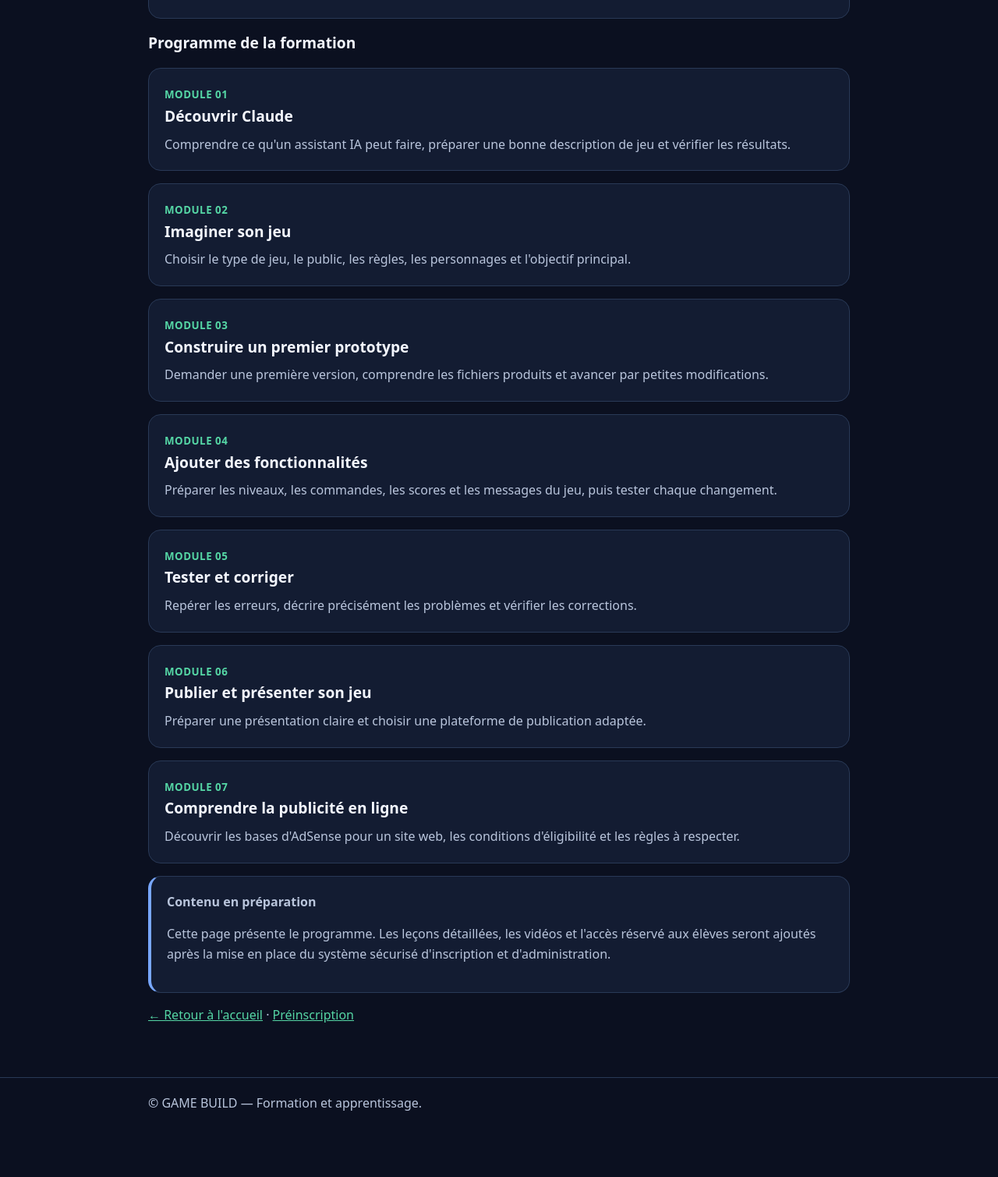
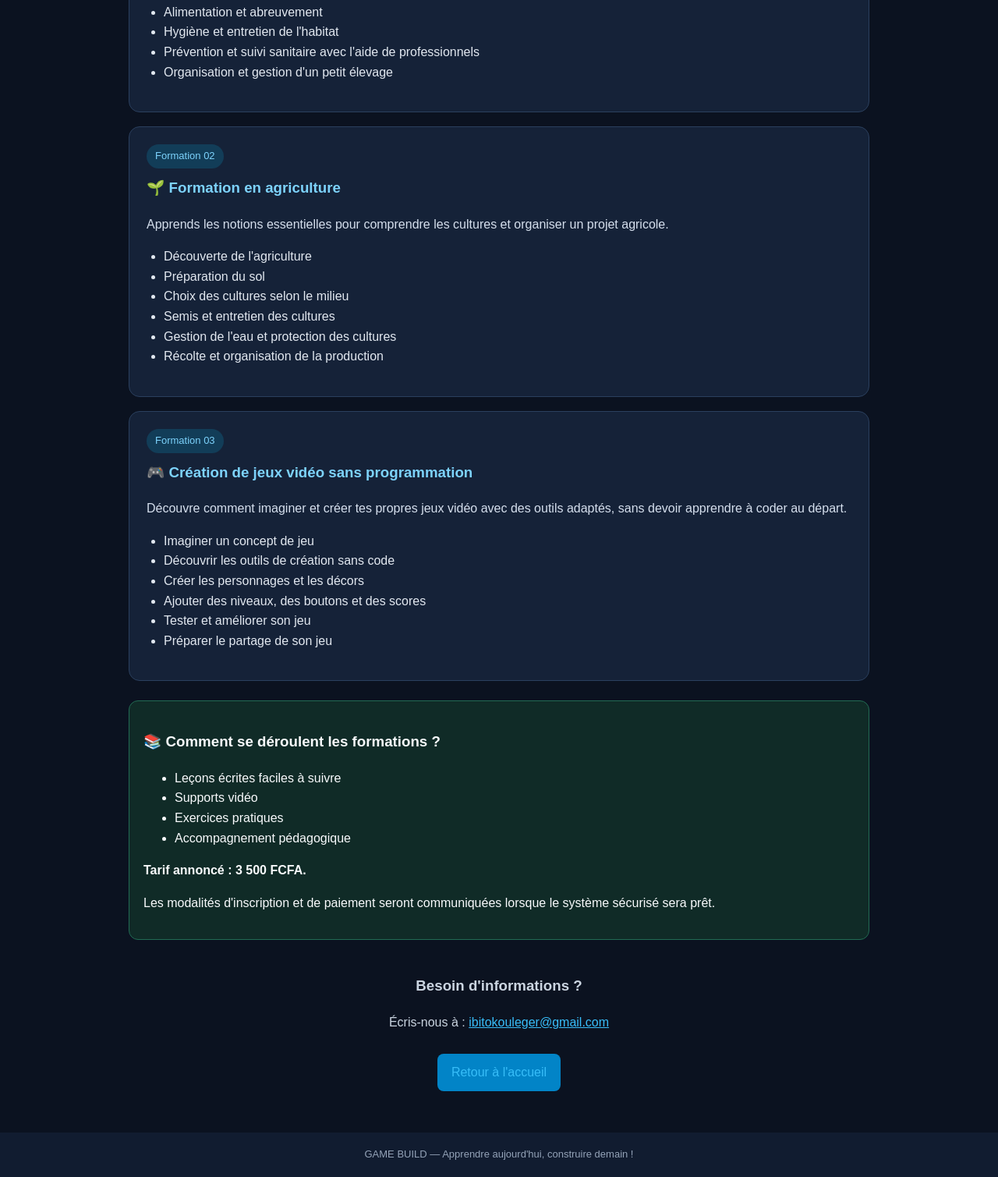
Before and after one commit to ibitokouleger-blip/game-build, a plain HTML site: page GAME_BUILD_formations.html in a window 1280 px wide. Shown: the part 528-2037 px from the top of the page at 78% size. Before the commit the page ends 1976 px from the top, so only its background shows below. Drawn offline with Linux system fonts and the light colour scheme.

Commit message:
Update GAME_BUILD_formations.html

```diff
--- a/GAME_BUILD_formations.html
+++ b/GAME_BUILD_formations.html
@@ -1,43 +1,174 @@
-<!doctype html>
+
+<!DOCTYPE html>
 <html lang="fr">
 <head>
-<meta charset="utf-8"><meta name="viewport" content="width=device-width, initial-scale=1">
-<title>Formation — GAME BUILD</title>
-<style>
-:root{--bg:#0b1020;--panel:#131c32;--ink:#f4f7ff;--muted:#b9c5dc;--accent:#55d6a5;--line:#293956}
-*{box-sizing:border-box}body{margin:0;background:var(--bg);color:var(--ink);font:16px/1.6 system-ui,Arial,sans-serif}
-header{padding:26px 20px;background:linear-gradient(120deg,#142e3c,#182344);border-bottom:1px solid var(--line)}
-.wrap{width:min(100% - 32px,900px);margin:auto}.brand{font-weight:900;letter-spacing:1.5px}.brand span{color:var(--accent)}
-h1{font-size:clamp(2rem,6vw,3rem);line-height:1.1;margin:24px 0 10px}h2{margin:0 0 8px;font-size:1.2rem}
-p{color:var(--muted)}main{padding:28px 0 50px}
-.intro,.module,.notice{background:var(--panel);border:1px solid var(--line);border-radius:16px;padding:20px;margin:16px 0}
-.price{display:inline-block;background:#1d493e;color:#aaf4d7;padding:5px 11px;border-radius:30px;font-weight:800}
-.module small{color:var(--accent);font-weight:800;letter-spacing:.5px}
-.module p{margin:7px 0 0}.notice{border-left:4px solid #78a7ff;color:var(--muted)}
-a{color:var(--accent)}footer{border-top:1px solid var(--line);padding:20px 0;color:var(--muted)}
-</style></head>
+  <meta charset="UTF-8">
+  <meta name="viewport" content="width=device-width, initial-scale=1.0">
+  <title>Formations - GAME BUILD</title>
+  <style>
+    * { box-sizing: border-box; }
+    body {
+      margin: 0;
+      font-family: Arial, sans-serif;
+      background: #0b1220;
+      color: #f8fafc;
+      line-height: 1.6;
+    }
+    header {
+      background: #111c30;
+      padding: 22px 16px;
+      text-align: center;
+      border-bottom: 2px solid #263a59;
+    }
+    header h1 { color: #38bdf8; margin: 0; }
+    nav { margin-top: 12px; }
+    nav a {
+      color: #fff;
+      text-decoration: none;
+      margin: 0 9px;
+      font-size: 14px;
+    }
+    .container {
+      width: 92%;
+      max-width: 950px;
+      margin: 28px auto;
+    }
+    .intro { text-align: center; margin-bottom: 30px; }
+    .intro h2 { color: #38bdf8; font-size: 27px; }
+    .course {
+      background: #152238;
+      border: 1px solid #2b405e;
+      border-radius: 14px;
+      padding: 22px;
+      margin: 18px 0;
+    }
+    .course h3 { color: #7dd3fc; margin-top: 0; }
+    .course p { color: #d5dfed; }
+    .course ul { padding-left: 22px; color: #e2e8f0; }
+    .tag {
+      display: inline-block;
+      background: #123d58;
+      color: #7dd3fc;
+      padding: 5px 11px;
+      border-radius: 20px;
+      font-size: 13px;
+      margin-bottom: 10px;
+    }
+    .info {
+      background: #102b27;
+      border: 1px solid #226b54;
+      padding: 18px;
+      border-radius: 12px;
+      margin-top: 25px;
+    }
+    .contact {
+      text-align: center;
+      padding: 25px 12px;
+      color: #cbd5e1;
+    }
+    .contact a { color: #38bdf8; }
+    .back {
+      display: inline-block;
+      background: #0284c7;
+      color: white;
+      padding: 11px 18px;
+      border-radius: 8px;
+      text-decoration: none;
+      margin-top: 12px;
+    }
+    footer {
+      text-align: center;
+      padding: 18px;
+      background: #111c30;
+      color: #94a3b8;
+      font-size: 13px;
+    }
+  </style>
+</head>
 <body>
-<header><div class="wrap">
-<div class="brand">GAME <span>BUILD</span></div>
-<h1>Apprends à créer des jeux vidéo avec l'IA</h1>
-<p>Une formation progressive pour imaginer, construire et tester un premier jeu vidéo en utilisant Claude comme assistant.</p>
-<span class="price">Formation : 3 500 FCFA</span>
-</div></header>
-<main class="wrap">
-<section class="intro">
-<h2>Bienvenue dans la formation</h2>
-<p>Tu vas apprendre à décrire ton idée à Claude, organiser ton projet, tester le résultat et améliorer ton jeu étape par étape. Aucun cours ne promet un revenu automatique : la création et la monétisation demandent du travail, des tests et le respect des règles des plateformes.</p>
-</section>
-<h2>Programme de la formation</h2>
-<section class="module"><small>MODULE 01</small><h2>Découvrir Claude</h2><p>Comprendre ce qu'un assistant IA peut faire, préparer une bonne description de jeu et vérifier les résultats.</p></section>
-<section class="module"><small>MODULE 02</small><h2>Imaginer son jeu</h2><p>Choisir le type de jeu, le public, les règles, les personnages et l'objectif principal.</p></section>
-<section class="module"><small>MODULE 03</small><h2>Construire un premier prototype</h2><p>Demander une première version, comprendre les fichiers produits et avancer par petites modifications.</p></section>
-<section class="module"><small>MODULE 04</small><h2>Ajouter des fonctionnalités</h2><p>Préparer les niveaux, les commandes, les scores et les messages du jeu, puis tester chaque changement.</p></section>
-<section class="module"><small>MODULE 05</small><h2>Tester et corriger</h2><p>Repérer les erreurs, décrire précisément les problèmes et vérifier les corrections.</p></section>
-<section class="module"><small>MODULE 06</small><h2>Publier et présenter son jeu</h2><p>Préparer une présentation claire et choisir une plateforme de publication adaptée.</p></section>
-<section class="module"><small>MODULE 07</small><h2>Comprendre la publicité en ligne</h2><p>Découvrir les bases d'AdSense pour un site web, les conditions d'éligibilité et les règles à respecter.</p></section>
-<section class="notice"><strong>Contenu en préparation</strong><p>Cette page présente le programme. Les leçons détaillées, les vidéos et l'accès réservé aux élèves seront ajoutés après la mise en place du système sécurisé d'inscription et d'administration.</p></section>
-<p><a href="index.html">← Retour à l'accueil</a> · <a href="inscription.html">Préinscription</a></p>
+
+<header>
+  <h1>GAME BUILD</h1>
+  <nav>
+    <a href="index.html">Accueil</a>
+    <a href="GAME_BUILD_formations.html">Formations</a>
+    <a href="mailto:ibitokouleger@gmail.com">Contact</a>
+  </nav>
+</header>
+
+<main class="container">
+  <section class="intro">
+    <h2>Nos formations</h2>
+    <p>Bienvenue dans l'espace de formation GAME BUILD.</p>
+    <p>Apprends de nouvelles compétences et développe tes projets à ton rythme.</p>
+  </section>
+
+  <section class="course">
+    <span class="tag">Formation 01</span>
+    <h3>🐓 Formation en élevage</h3>
+    <p>Découvre les bases de l'élevage et apprends à mieux organiser une activité d'élevage.</p>
+    <ul>
+      <li>Introduction à l'élevage</li>
+      <li>Choix et besoins des animaux</li>
+      <li>Alimentation et abreuvement</li>
+      <li>Hygiène et entretien de l'habitat</li>
+      <li>Prévention et suivi sanitaire avec l'aide de professionnels</li>
+      <li>Organisation et gestion d'un petit élevage</li>
+    </ul>
+  </section>
+
+  <section class="course">
+    <span class="tag">Formation 02</span>
+    <h3>🌱 Formation en agriculture</h3>
+    <p>Apprends les notions essentielles pour comprendre les cultures et organiser un projet agricole.</p>
+    <ul>
+      <li>Découverte de l'agriculture</li>
+      <li>Préparation du sol</li>
+      <li>Choix des cultures selon le milieu</li>
+      <li>Semis et entretien des cultures</li>
+      <li>Gestion de l'eau et protection des cultures</li>
+      <li>Récolte et organisation de la production</li>
+    </ul>
+  </section>
+
+  <section class="course">
+    <span class="tag">Formation 03</span>
+    <h3>🎮 Création de jeux vidéo sans programmation</h3>
+    <p>Découvre comment imaginer et créer tes propres jeux vidéo avec des outils adaptés, sans devoir apprendre à coder au départ.</p>
+    <ul>
+      <li>Imaginer un concept de jeu</li>
+      <li>Découvrir les outils de création sans code</li>
+      <li>Créer les personnages et les décors</li>
+      <li>Ajouter des niveaux, des boutons et des scores</li>
+      <li>Tester et améliorer son jeu</li>
+      <li>Préparer le partage de son jeu</li>
+    </ul>
+  </section>
+
+  <section class="info">
+    <h3>📚 Comment se déroulent les formations ?</h3>
+    <ul>
+      <li>Leçons écrites faciles à suivre</li>
+      <li>Supports vidéo</li>
+      <li>Exercices pratiques</li>
+      <li>Accompagnement pédagogique</li>
+    </ul>
+    <p><strong>Tarif annoncé : 3 500 FCFA.</strong></p>
+    <p>Les modalités d'inscription et de paiement seront communiquées lorsque le système sécurisé sera prêt.</p>
+  </section>
+
+  <div class="contact">
+    <h3>Besoin d'informations ?</h3>
+    <p>Écris-nous à :
+      <a href="mailto:ibitokouleger@gmail.com">ibitokouleger@gmail.com</a>
+    </p>
+    <a class="back" href="index.html">Retour à l'accueil</a>
+  </div>
 </main>
-<footer><div class="wrap">© GAME BUILD — Formation et apprentissage.</div></footer>
-</body></html>
+
+<footer>
+  GAME BUILD — Apprendre aujourd'hui, construire demain !
+</footer>
+
+</body>
+</html>
```
